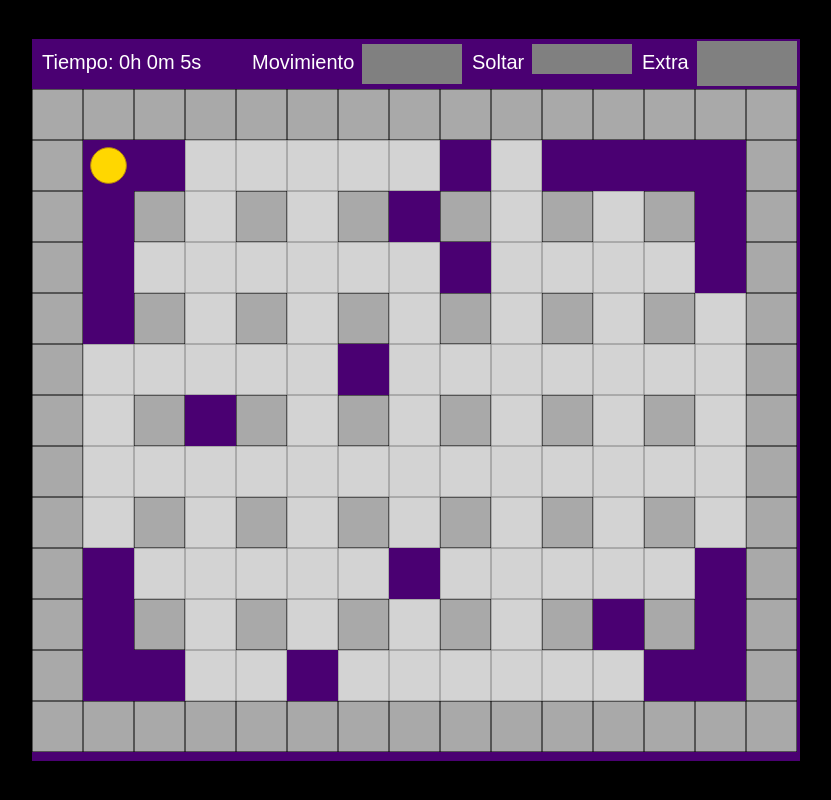
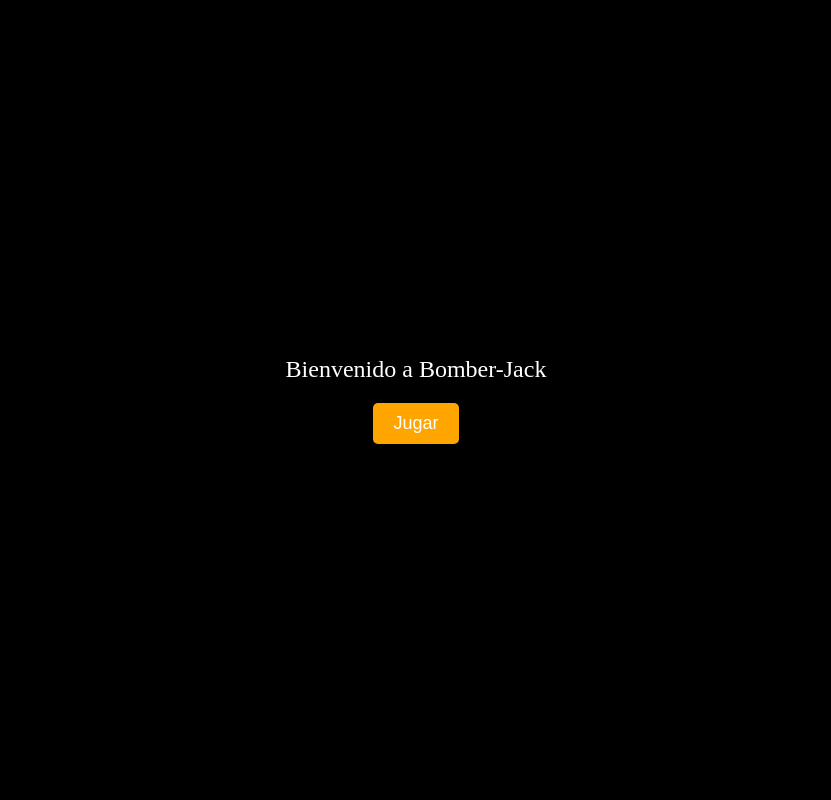
Before and after one commit to JoaquinVargas1/Examen-Unidad-2-Programacion-Avanzada-en-Internet, a plain HTML site: page index.html in a window 1280 px wide. Shown: the whole page, without its empty margins (224-1055 px from the left). Drawn offline with Linux system fonts and the light colour scheme.

Commit message:
Update index.html

```diff
--- a/index.html
+++ b/index.html
@@ -21,12 +21,48 @@
     }
 
     #startScreen {
-      display: none;
+      position: absolute;
+      top: 0;
+      left: 0;
+      width: 100%;
+      height: 100%;
+      background: rgba(0, 0, 0, 0.8);
+      display: flex;
+      align-items: center;
+      justify-content: center;
+      flex-direction: column;
+      color: white;
+      font-size: 24px;
+      text-align: center;
+    }
+
+    #startScreen div {
+      margin-bottom: 20px;
+    }
+
+    #startButton {
+      padding: 10px 20px;
+      font-size: 18px;
+      cursor: pointer;
+      background-color: orange;
+      color: white;
+      border: none;
+      border-radius: 5px;
+      transition: background-color 0.3s;
+    }
+
+    #startButton:hover {
+      background-color: darkorange;
     }
   </style>
 </head>
 <body>
-  <canvas width="768" height="722" id="gameCanvas"></canvas>
+
+  <div id="startScreen">
+    <div>Bienvenido a Bomber-Jack</div>
+    <button id="startButton">Jugar</button>
+  </div>
+  <canvas width="768" height="722" id="gameCanvas" style="display:none;"></canvas>
 
   <script>
     const canvas = document.getElementById('gameCanvas');
@@ -74,6 +110,19 @@
       context.fillText('Extra', 610, 30);
       context.fillStyle = 'gray';
       context.fillRect(665, 2, 100, 45);
+    }
+
+    function drawGameOverScreen() {
+      const elapsed = Date.now() - startTime;
+      context.clearRect(0, 0, canvas.width, canvas.height);
+
+      // Dibuja un mensaje de victoria
+      context.fillStyle = 'white';
+      context.font = '48px Arial';
+      context.textAlign = 'center';
+      context.fillText('¡Juego Terminado!', canvas.width / 2, canvas.height / 2 - 20);
+      context.font = '36px Arial';
+      context.fillText(`Tiempo final: ${formatTime(elapsed)}`, canvas.width / 2, canvas.height / 2 + 30);
     }
 
     // Crear canvas para soft wall y wall
@@ -146,6 +195,18 @@
           }
         }
       }
+    }
+
+    // Verifica si quedan soft walls
+    function checkGameOver() {
+      for (let row = 0; row < numRows; row++) {
+        for (let col = 0; col < numCols; col++) {
+          if (cells[row][col] === types.softWall) {
+            return false;
+          }
+        }
+      }
+      return true;
     }
 
     // Hace explotar una bomba
@@ -288,6 +349,11 @@
     let dt;
 
     function loop(timestamp) {
+      if (gameOver) {
+        drawGameOverScreen();
+        return;
+      }
+
       requestAnimationFrame(loop);
       context.clearRect(0, 0, canvas.width, canvas.height);
 
@@ -327,9 +393,15 @@
       entities = entities.filter((entity) => entity.alive);
 
       player.render();
+
+      if (checkGameOver()) {
+        gameOver = true;
+      }
     }
 
     document.addEventListener('keydown', function (e) {
+        if (gameOver) return;
+
         let row = player.row;
         let col = player.col;
 
@@ -353,8 +425,15 @@
         }
     });
 
+    function startGame() {
+      document.getElementById('startScreen').style.display = 'none';
+      canvas.style.display = 'block';
+    }
+
+    document.getElementById('startButton').addEventListener('click', startGame);
     generateLevel();
     requestAnimationFrame(loop);
   </script>
+
 </body>
 </html>
```
